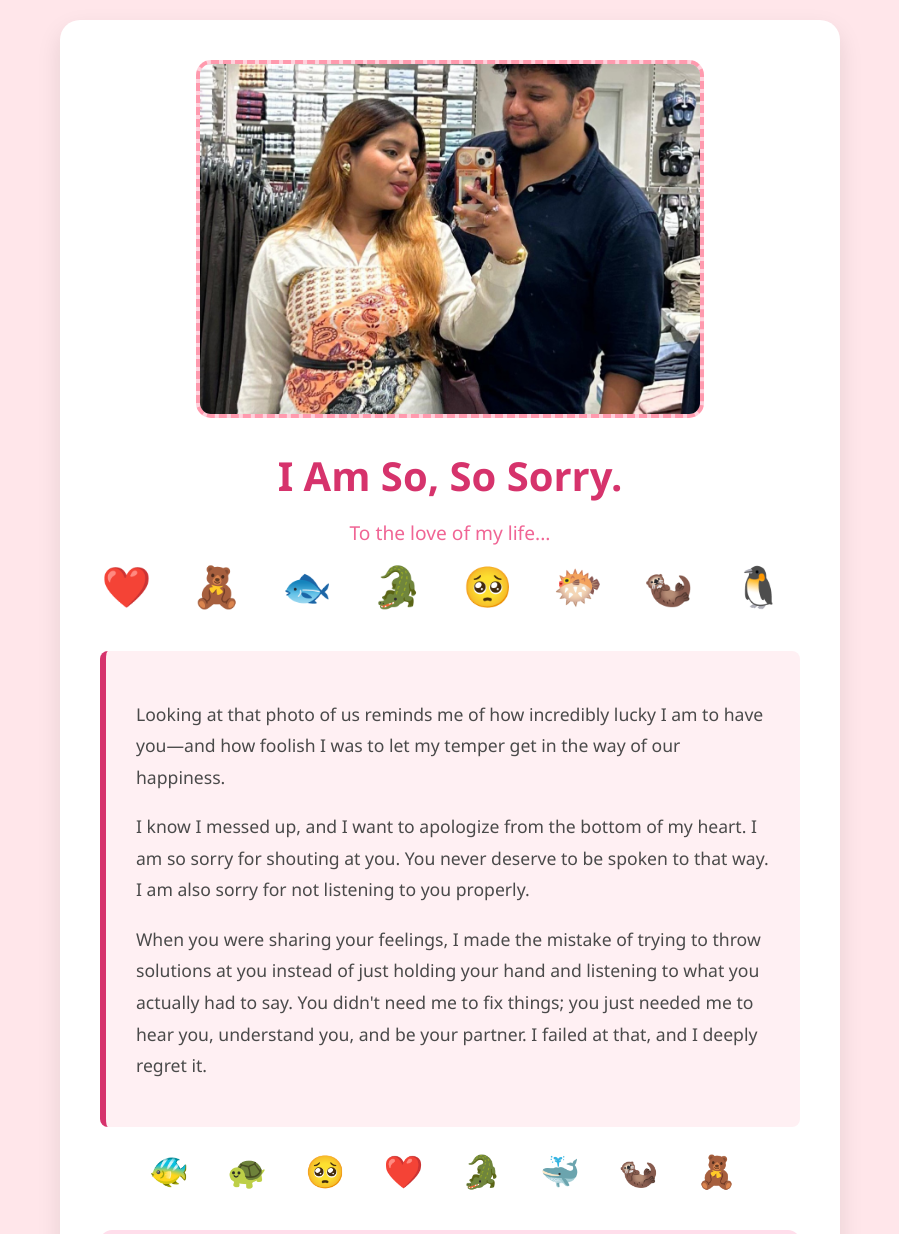
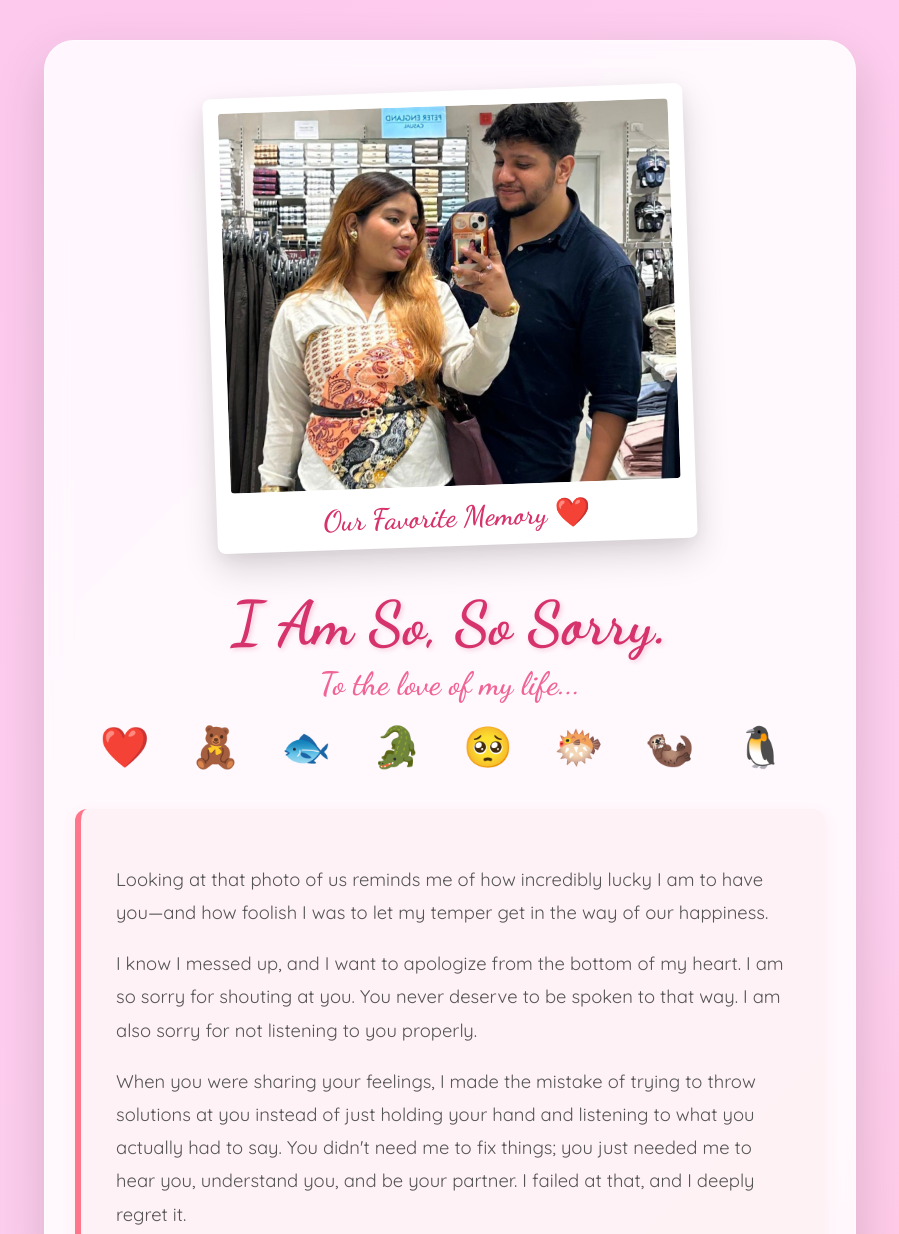
Before and after one commit to deltaTH/love-laado, a plain HTML site: page index.html in a window 1280 px wide. Shown: the top 1234 px of the page, without its empty margins (190-1089 px from the left). Drawn offline with Linux system fonts and the light colour scheme.

Commit message:
quick sand

```diff
--- a/index.html
+++ b/index.html
@@ -4,68 +4,106 @@
     <meta charset="UTF-8">
     <meta name="viewport" content="width=device-width, initial-scale=1.0">
     <title>I Am So Sorry ❤️</title>
+
+    <!-- Beautiful Google Fonts -->
+    <link href="https://fonts.googleapis.com/css2?family=Dancing+Script:wght@600;700&family=Quicksand:wght@400;500;600&display=swap" rel="stylesheet">
+
     <style>
         body {
-            font-family: 'Segoe UI', Tahoma, Geneva, Verdana, sans-serif;
-            background-color: #ffe6ea;
+            font-family: 'Quicksand', sans-serif;
+            /* Animated Romantic Gradient Background */
+            background: linear-gradient(-45deg, #ff9a9e, #fecfef, #fbc2eb, #a18cd1);
+            background-size: 400% 400%;
+            animation: gradientBG 15s ease infinite;
             color: #4a4a4a;
             text-align: center;
-            padding: 20px;
+            padding: 40px 15px;
             margin: 0;
+            min-height: 100vh;
         }
+
+        @keyframes gradientBG {
+            0% { background-position: 0% 50%; }
+            50% { background-position: 100% 50%; }
+            100% { background-position: 0% 50%; }
+        }
+
+        /* Glassmorphism Card Effect */
         .container {
-            max-width: 700px;
+            max-width: 750px;
             margin: 0 auto;
-            background: white;
-            padding: 40px;
-            border-radius: 20px;
-            box-shadow: 0 10px 25px rgba(0,0,0,0.1);
+            background: rgba(255, 255, 255, 0.85);
+            backdrop-filter: blur(12px);
+            padding: 50px 30px;
+            border-radius: 30px;
+            box-shadow: 0 20px 50px rgba(0,0,0,0.15);
+            border: 1px solid rgba(255, 255, 255, 0.5);
             position: relative;
         }
 
-        /* Photo Section */
+        /* Polaroid Photo Section */
         .photo-placeholder {
-            width: 100%;
-            max-width: 500px;
-            height: 350px;
-            background-color: #ffd1dc;
-            border: 4px dashed #ff9aae;
-            border-radius: 15px;
-            margin: 0 auto 30px;
+            width: 90%;
+            max-width: 450px;
+            height: 380px;
+            background-color: #fff;
+            padding: 15px 15px 60px 15px; /* Extra bottom padding for polaroid look */
+            border-radius: 8px;
+            margin: 0 auto 35px;
+            box-shadow: 0 15px 35px rgba(0,0,0,0.15), 0 5px 15px rgba(0,0,0,0.05);
+            transform: rotate(-2deg);
+            transition: transform 0.4s ease, box-shadow 0.4s ease;
+            position: relative;
             display: flex;
             align-items: center;
             justify-content: center;
-            color: #d65a78;
-            font-size: 1.2rem;
-            font-weight: bold;
-            overflow: hidden;
-            position: relative;
+            color: #ff9aae;
+            font-weight: 600;
         }
+
+        .photo-placeholder:hover {
+            transform: rotate(1deg) scale(1.02);
+            box-shadow: 0 20px 40px rgba(0,0,0,0.2);
+        }
+
         .photo-placeholder img {
-            width: 100%;
-            height: 100%;
+            width: calc(100% - 30px);
+            height: calc(100% - 75px);
             object-fit: cover;
             position: absolute;
-            top: 0;
-            left: 0;
+            top: 15px;
+            left: 15px;
+            border-radius: 4px;
+        }
+
+        .polaroid-text {
+            position: absolute;
+            bottom: 12px;
+            font-family: 'Dancing Script', cursive;
+            font-size: 1.8rem;
+            color: #d6336c;
         }
 
         /* Typography */
         h1 {
+            font-family: 'Dancing Script', cursive;
             color: #d6336c;
-            font-size: 2.5rem;
-            margin-bottom: 10px;
+            font-size: 3.8rem;
+            margin-bottom: 5px;
+            text-shadow: 2px 2px 4px rgba(214, 51, 108, 0.2);
         }
         h2 {
+            font-family: 'Dancing Script', cursive;
             color: #f06595;
             font-weight: normal;
-            font-size: 1.2rem;
+            font-size: 2rem;
+            margin-top: 0;
         }
 
         /* Emojis */
         .emoji-bar {
             font-size: 2.5rem;
-            margin: 20px 0;
+            margin: 25px 0;
             letter-spacing: 15px;
             animation: float 3s ease-in-out infinite;
         }
@@ -78,71 +116,79 @@
         /* Text Boxes */
         .message-box {
             text-align: left;
-            background: #fff0f3;
-            padding: 30px;
-            border-left: 6px solid #d6336c;
-            border-radius: 8px;
+            background: rgba(255, 240, 243, 0.7);
+            padding: 35px;
+            border-left: 6px solid #ff758c;
+            border-radius: 12px;
             margin: 30px 0;
             line-height: 1.8;
-            font-size: 1.1rem;
+            font-size: 1.15rem;
+            color: #555;
+            box-shadow: 0 5px 15px rgba(255, 117, 140, 0.08);
         }
         .message-box p { margin-bottom: 15px; }
 
         .promise-section {
-            background-color: #ffdeeb;
-            padding: 20px;
+            background-color: rgba(255, 222, 235, 0.7);
+            padding: 25px;
             border-radius: 12px;
             margin-top: 30px;
+            border: 1px dashed #ff9aae;
         }
         .promise-section h3 {
+            font-family: 'Dancing Script', cursive;
+            font-size: 2.2rem;
             color: #a61e4d;
             margin-top: 0;
+            margin-bottom: 10px;
         }
 
-        /* Main Button */
+        /* Gradient Glowing Button */
         .btn {
-            background-color: #d6336c;
+            background: linear-gradient(45deg, #ff758c 0%, #ff7eb3 100%);
             color: white;
             border: none;
-            padding: 15px 40px;
-            font-size: 1.2rem;
-            border-radius: 30px;
+            padding: 16px 50px;
+            font-size: 1.3rem;
+            font-family: 'Quicksand', sans-serif;
+            font-weight: 600;
+            border-radius: 50px;
             cursor: pointer;
-            transition: 0.3s;
-            margin-top: 20px;
-            box-shadow: 0 4px 10px rgba(214, 51, 108, 0.4);
+            transition: all 0.4s ease;
+            margin-top: 30px;
+            box-shadow: 0 10px 20px rgba(255, 117, 140, 0.4);
         }
         .btn:hover {
-            background-color: #a61e4d;
-            transform: scale(1.05);
+            transform: translateY(-5px);
+            box-shadow: 0 15px 25px rgba(255, 117, 140, 0.6);
         }
 
-        /* --- NEW: Beautiful Pop-up Modal CSS (No Alerts) --- */
+        /* Beautiful Pop-up Modal CSS */
         .modal-overlay {
-            display: none; /* Hidden by default */
+            display: none;
             position: fixed;
             top: 0; left: 0; width: 100%; height: 100%;
-            background: rgba(0, 0, 0, 0.6);
+            background: rgba(0, 0, 0, 0.5);
             z-index: 1000;
             align-items: center;
             justify-content: center;
-            backdrop-filter: blur(3px);
+            backdrop-filter: blur(8px);
         }
         .heart-popup {
-            background: #ffe6ea;
+            background: rgba(255, 255, 255, 0.95);
             padding: 40px;
             border-radius: 30px;
             text-align: center;
             max-width: 400px;
-            width: 80%;
-            box-shadow: 0 15px 35px rgba(0,0,0,0.2);
-            border: 5px solid #d6336c;
+            width: 85%;
+            box-shadow: 0 20px 50px rgba(0,0,0,0.3);
+            border: 3px solid #ff7eb3;
             animation: popIn 0.5s cubic-bezier(0.175, 0.885, 0.32, 1.275) forwards;
         }
         .heart-popup h2 {
+            font-family: 'Dancing Script', cursive;
             color: #d6336c;
-            font-size: 1.8rem;
-            font-weight: bold;
+            font-size: 2.5rem;
             margin: 10px 0;
         }
         .heart-icon {
@@ -155,13 +201,18 @@
             background: #f06595;
             color: white;
             border: none;
-            padding: 10px 25px;
+            padding: 10px 30px;
             border-radius: 20px;
             cursor: pointer;
-            font-size: 1rem;
+            font-size: 1.1rem;
+            font-family: 'Quicksand', sans-serif;
+            font-weight: 600;
+            transition: 0.3s;
+        }
+        .close-btn:hover {
+            background: #d6336c;
         }
 
-        /* Animations for the pop-up */
         @keyframes popIn {
             0% { transform: scale(0.5); opacity: 0; }
             100% { transform: scale(1); opacity: 1; }
@@ -179,11 +230,11 @@
 
     <div class="container">
 
-        <!-- PHOTO SECTION -->
+        <!-- POLAROID PHOTO SECTION -->
         <div class="photo-placeholder">
-            <!-- Replace your-photo-here.jpg with your direct photo link -->
+            <!-- Ensure your image link goes in the src below! -->
             <img src="your-photo-here.jpg" alt="Upload a picture of us here!" onerror="this.style.display='none'">
-            <span>[ Upload Our Favorite Memory Here ]</span>
+            <span class="polaroid-text">Our Favorite Memory ❤️</span>
         </div>
 
         <h1>I Am So, So Sorry.</h1>
@@ -215,14 +266,14 @@
             <p>Please give me one last chance to prove that I can be the partner you deserve.</p>
         </div>
 
-        <!-- NEW BUTTON (Triggers the on-page pop-up instead of an alert) -->
+        <!-- GLOWING GRADIENT BUTTON -->
         <button class="btn" onclick="showHeartMessage()">
             I Forgive You
         </button>
 
     </div>
 
-    <!-- NEW ON-PAGE POP-UP MODAL (Hidden until button is clicked) -->
+    <!-- ON-PAGE POP-UP MODAL -->
     <div class="modal-overlay" id="successModal">
         <div class="heart-popup">
             <div class="heart-icon">❤️</div>
```
